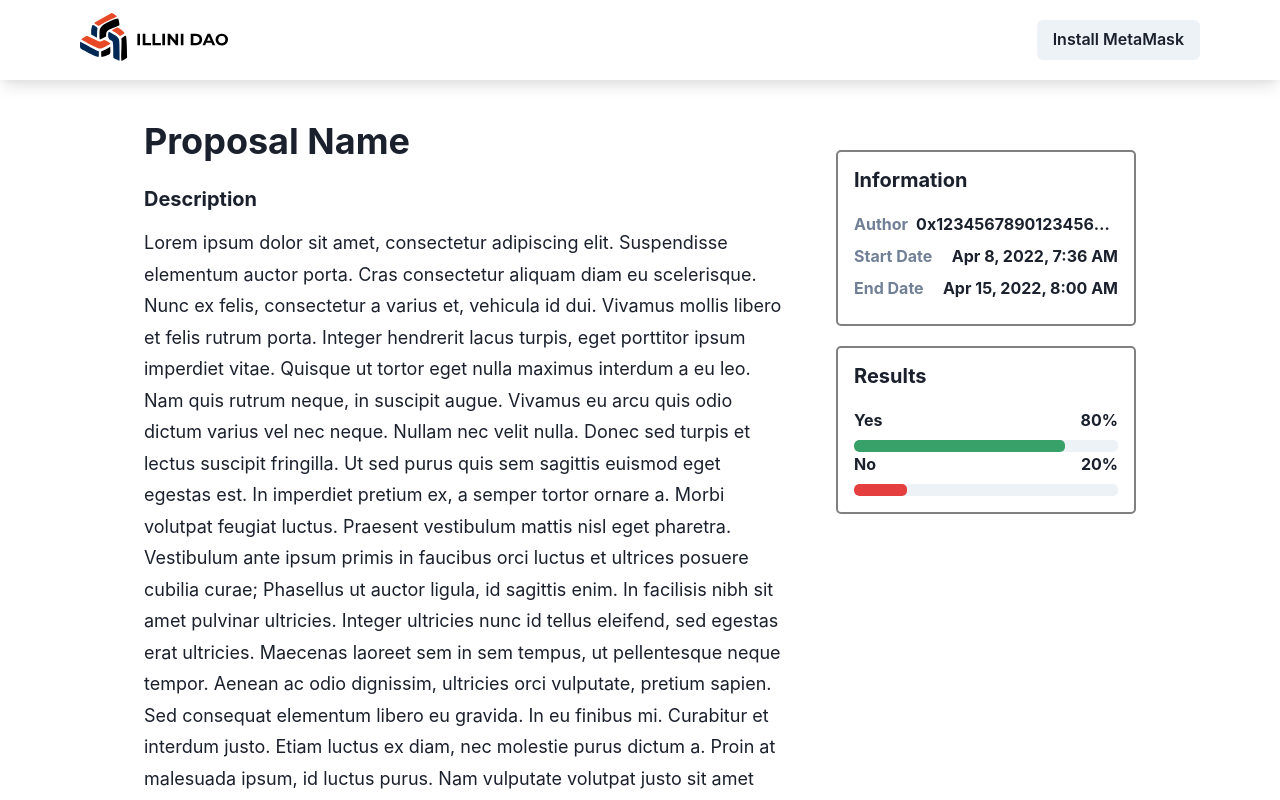
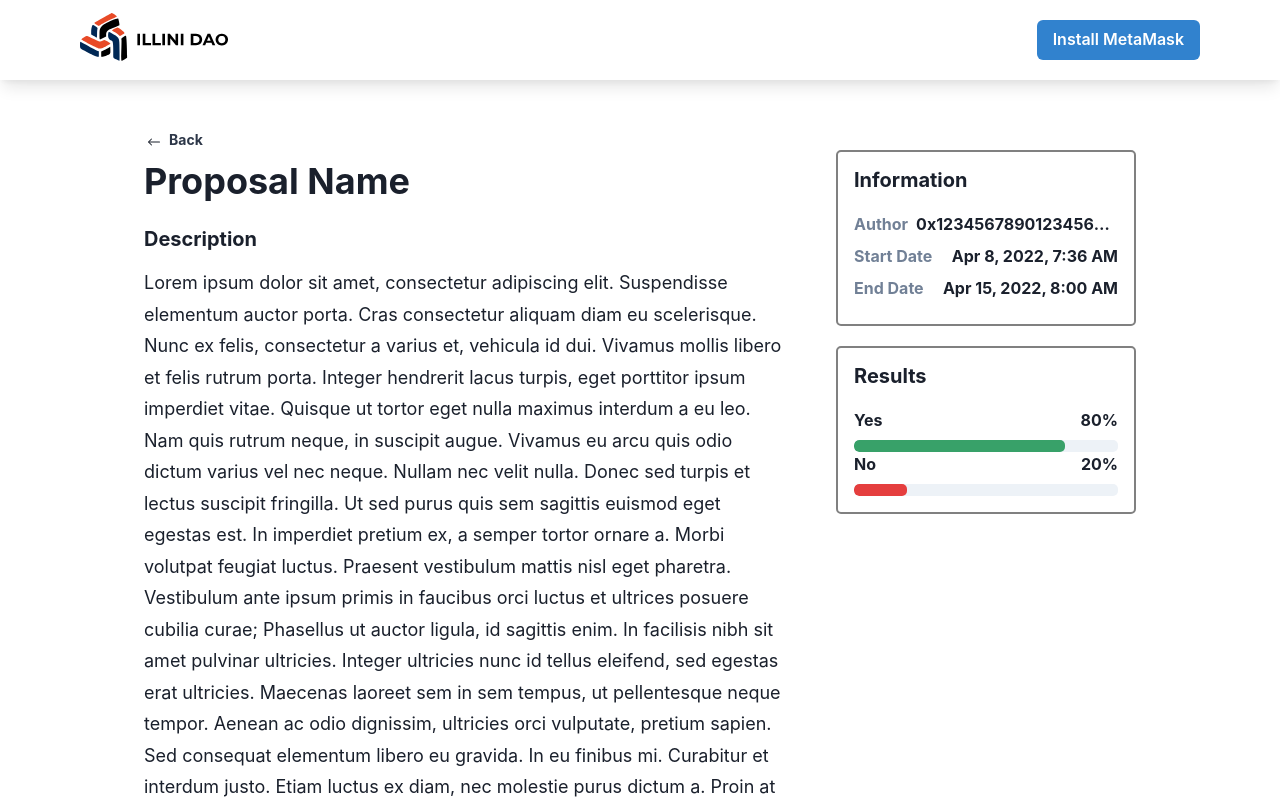
Before and after one commit to IlliniBlockchain/dao-token, a React (Create React App) app in the folder client/: page /proposals/0x1 in a window 1280 px wide. Shown: the top 800 px of the page. Built offline with nearby package versions, Linux system fonts and the light colour scheme.

Commit message:
Add back button

```diff
--- a/client/src/Wallet.jsx
+++ b/client/src/Wallet.jsx
@@ -57,6 +57,7 @@ function Wallet({
       ) : (
         <Button
           variant="solid"
+          colorScheme="blue"
           onClick={metaMaskInstalled ? onClickConnect : onClickInstall}
         >
           {metaMaskInstalled
--- a/client/src/pages/FullScreenProposal.jsx
+++ b/client/src/pages/FullScreenProposal.jsx
@@ -1,13 +1,17 @@
 import {
   Box,
+  Button,
   Container,
   Flex,
   Heading,
   HStack,
+  Icon,
+  Link,
   Progress,
   Text,
   useMediaQuery,
 } from '@chakra-ui/react';
+import { BsArrowLeft } from 'react-icons/bs';
 import { Navbar } from '../components/NavBar';
 
 export const FullScreenProposal = () => {
@@ -19,6 +23,33 @@ export const FullScreenProposal = () => {
       <Container minW="80%">
         <Flex flexDir={useSmallerView ? 'column' : 'row'}>
           <Box margin="0 auto" mr={useSmallerView ? '0' : '50px'} maxW="800px">
+            <Button
+              as={Link}
+              href="/"
+              _hover={{ textDecoration: 'none' }}
+              p="0px"
+              variant="no-hover"
+              bg="transparent"
+            >
+              <Icon
+                as={BsArrowLeft}
+                w="20px"
+                h="20px"
+                fontSize="2xl"
+                transition="all .5s ease"
+                cursor="pointer"
+                pt="4px"
+              />
+              <Text
+                fontSize="sm"
+                color={'gray.700'}
+                fontWeight="bold"
+                cursor="pointer"
+                ml="5px"
+              >
+                Back
+              </Text>
+            </Button>
             <Heading>Proposal Name</Heading>
             <Heading size="md" as="h5" mt={6}>
               Description
```
